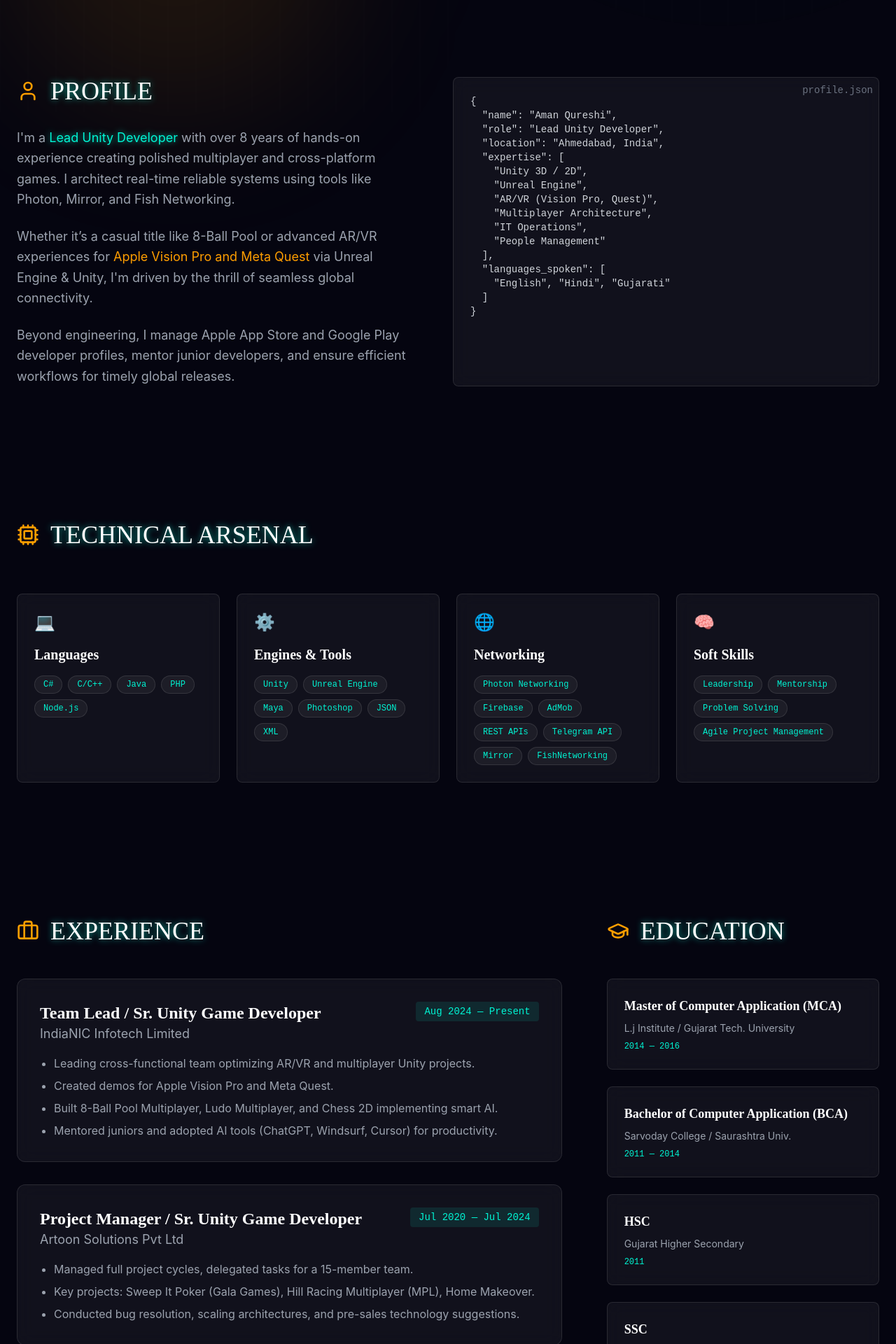
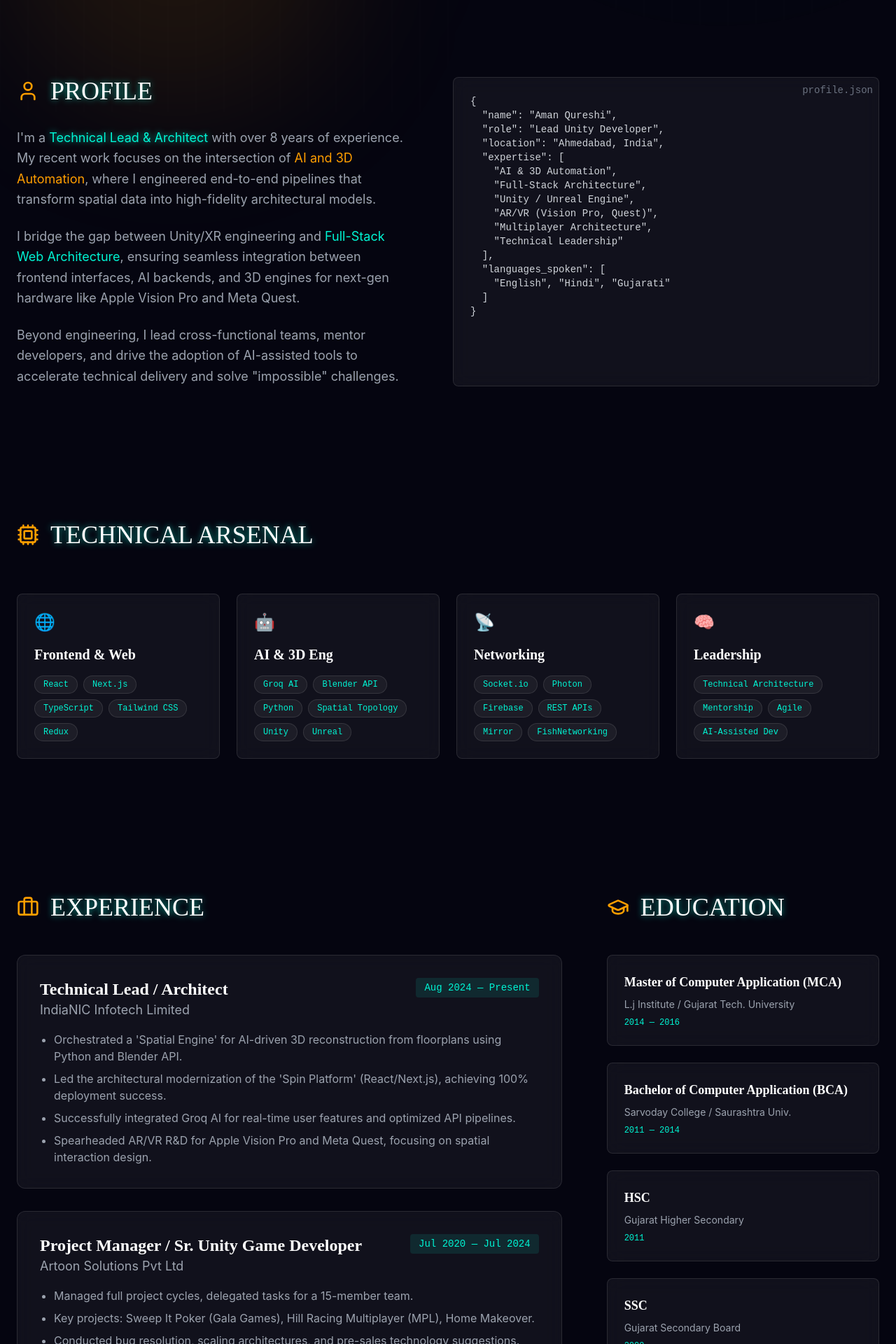
Before and after one commit to amanssj3/Portfolio, a React (Vite) app: page / in a window 1280 px wide. Shown: the part 640-2560 px from the top of the page at 70% size. Built offline with nearby package versions, Linux system fonts and the light colour scheme.

Commit message:
Update portfolio with new Technical Architect branding, AI/3D projects, and Next.js skills

```diff
--- a/src/App.jsx
+++ b/src/App.jsx
@@ -78,7 +78,7 @@ const App = () => {
             <h2 className="text-primary font-mono mb-4 text-base md:text-lg">&gt; Hello, I am</h2>
             <h1 className="text-5xl md:text-7xl lg:text-8xl font-serif font-bold text-white mb-6">Aman <span className="text-transparent border-text" style={{ WebkitTextStroke: '2px #00f5d4' }}>Qureshi</span></h1>
             <p className="text-gray-400 text-lg md:text-xl lg:text-2xl mb-8 md:mb-12 max-w-2xl font-sans leading-relaxed px-4 sm:px-0">
-              Lead Unity Developer crafting polished multiplayer, AR/VR, and cross-platform experiences. Building the future of interactive entertainment.
+              Technical Architect & Lead Developer crafting AI-driven 3D infrastructure, full-stack web platforms, and immersive XR experiences.
             </p>
             <div className="flex gap-4 md:gap-6 justify-start flex-col sm:flex-row px-4 sm:px-0">
               <a href="#projects" className="px-6 py-3 md:px-8 md:py-4 bg-primary text-dark font-bold rounded hover:shadow-[0_0_20px_rgba(0,245,212,0.6)] transition-all max-w-max text-center">
@@ -99,13 +99,13 @@ const App = () => {
               <h2 className="text-3xl md:text-4xl font-serif text-white uppercase glow-text">Profile</h2>
             </div>
             <p className="text-lg text-gray-400 leading-relaxed">
-              I'm a <span className="text-primary glow-text">Lead Unity Developer</span> with over 8 years of hands-on experience creating polished multiplayer and cross-platform games. I architect real-time reliable systems using tools like Photon, Mirror, and Fish Networking.
+              I'm a <span className="text-primary glow-text">Technical Lead & Architect</span> with over 8 years of experience. My recent work focuses on the intersection of <span className="text-secondary">AI and 3D Automation</span>, where I engineered end-to-end pipelines that transform spatial data into high-fidelity architectural models.
             </p>
             <p className="text-lg text-gray-400 leading-relaxed">
-              Whether it’s a casual title like 8-Ball Pool or advanced AR/VR experiences for <span className="text-secondary">Apple Vision Pro and Meta Quest</span> via Unreal Engine & Unity, I'm driven by the thrill of seamless global connectivity.
+              I bridge the gap between Unity/XR engineering and <span className="text-primary">Full-Stack Web Architecture</span>, ensuring seamless integration between frontend interfaces, AI backends, and 3D engines for next-gen hardware like Apple Vision Pro and Meta Quest.
             </p>
             <p className="text-lg text-gray-400 leading-relaxed">
-              Beyond engineering, I manage Apple App Store and Google Play developer profiles, mentor junior developers, and ensure efficient workflows for timely global releases.
+              Beyond engineering, I lead cross-functional teams, mentor developers, and drive the adoption of AI-assisted tools to accelerate technical delivery and solve "impossible" challenges.
             </p>
           </div>
           <div className="flex-1 glass p-6 rounded-lg font-mono text-xs sm:text-sm border border-gray-800 relative">
@@ -116,12 +116,12 @@ const App = () => {
   "role": "Lead Unity Developer",
   "location": "Ahmedabad, India",
   "expertise": [
-    "Unity 3D / 2D",
-    "Unreal Engine",
+    "AI & 3D Automation",
+    "Full-Stack Architecture",
+    "Unity / Unreal Engine",
     "AR/VR (Vision Pro, Quest)",
     "Multiplayer Architecture",
-    "IT Operations",
-    "People Management"
+    "Technical Leadership"
   ],
   "languages_spoken": [
     "English", "Hindi", "Gujarati"
@@ -139,10 +139,10 @@ const App = () => {
           </div>
           <div className="grid grid-cols-1 sm:grid-cols-2 lg:grid-cols-4 gap-4 md:gap-6">
             {[
-              { title: "Languages", icon: "💻", items: ["C#", "C/C++", "Java", "PHP", "Node.js"] },
-              { title: "Engines & Tools", icon: "⚙️", items: ["Unity", "Unreal Engine", "Maya", "Photoshop", "JSON", "XML"] },
-              { title: "Networking", icon: "🌐", items: ["Photon Networking", "Firebase", "AdMob", "REST APIs", "Telegram API", "Mirror", "FishNetworking"] },
-              { title: "Soft Skills", icon: "🧠", items: ["Leadership", "Mentorship", "Problem Solving", "Agile Project Management"] },
+              { title: "Frontend & Web", icon: "🌐", items: ["React", "Next.js", "TypeScript", "Tailwind CSS", "Redux"] },
+              { title: "AI & 3D Eng", icon: "🤖", items: ["Groq AI", "Blender API", "Python", "Spatial Topology", "Unity", "Unreal"] },
+              { title: "Networking", icon: "📡", items: ["Socket.io", "Photon", "Firebase", "REST APIs", "Mirror", "FishNetworking"] },
+              { title: "Leadership", icon: "🧠", items: ["Technical Architecture", "Mentorship", "Agile", "AI-Assisted Dev"] },
             ].map((skillData, i) => (
               <div key={i} className="glass p-6 rounded-lg border border-gray-800 hover:border-primary/30 transition-all">
                 <div className="text-2xl mb-4">{skillData.icon}</div>
@@ -169,14 +169,14 @@ const App = () => {
             <div className="space-y-6 md:space-y-8">
               {[
                 {
-                  role: "Team Lead / Sr. Unity Game Developer",
+                  role: "Technical Lead / Architect",
                   company: "IndiaNIC Infotech Limited",
                   date: "Aug 2024 — Present",
                   desc: [
-                    "Leading cross-functional team optimizing AR/VR and multiplayer Unity projects.",
-                    "Created demos for Apple Vision Pro and Meta Quest.",
-                    "Built 8-Ball Pool Multiplayer, Ludo Multiplayer, and Chess 2D implementing smart AI.",
-                    "Mentored juniors and adopted AI tools (ChatGPT, Windsurf, Cursor) for productivity."
+                    "Orchestrated a 'Spatial Engine' for AI-driven 3D reconstruction from floorplans using Python and Blender API.",
+                    "Led the architectural modernization of the 'Spin Platform' (React/Next.js), achieving 100% deployment success.",
+                    "Successfully integrated Groq AI for real-time user features and optimized API pipelines.",
+                    "Spearheaded AR/VR R&D for Apple Vision Pro and Meta Quest, focusing on spatial interaction design."
                   ]
                 },
                 {
@@ -269,6 +269,8 @@ const App = () => {
 
             <div className="grid grid-cols-1 sm:grid-cols-2 lg:grid-cols-3 gap-4 md:gap-6">
               {[
+                { title: "Spatial Builder", client: "AI-Driven 3D Infrastructure", isHighlight: true, desc: "Automated pipeline for architectural reconstruction using Python and Blender." },
+                { title: "Spin Platform", client: "Next.js Web Application", isHighlight: true, desc: "High-performance platform featuring Groq AI integration and optimized rendering." },
                 { title: "8 Ball Pool Multiplayer", client: "3Plus Games", url: "https://www.3plusgames.com" },
                 { title: "Kalash Nikavo (Mini Militia)", client: "3Plus Games", url: "https://www.3plusgames.com" },
                 { title: "Sweep It Poker", client: "Gala Games", isHighlight: true },
```
Also changed, not shown: 1 other file (tests, documents, lock files or other folders).
